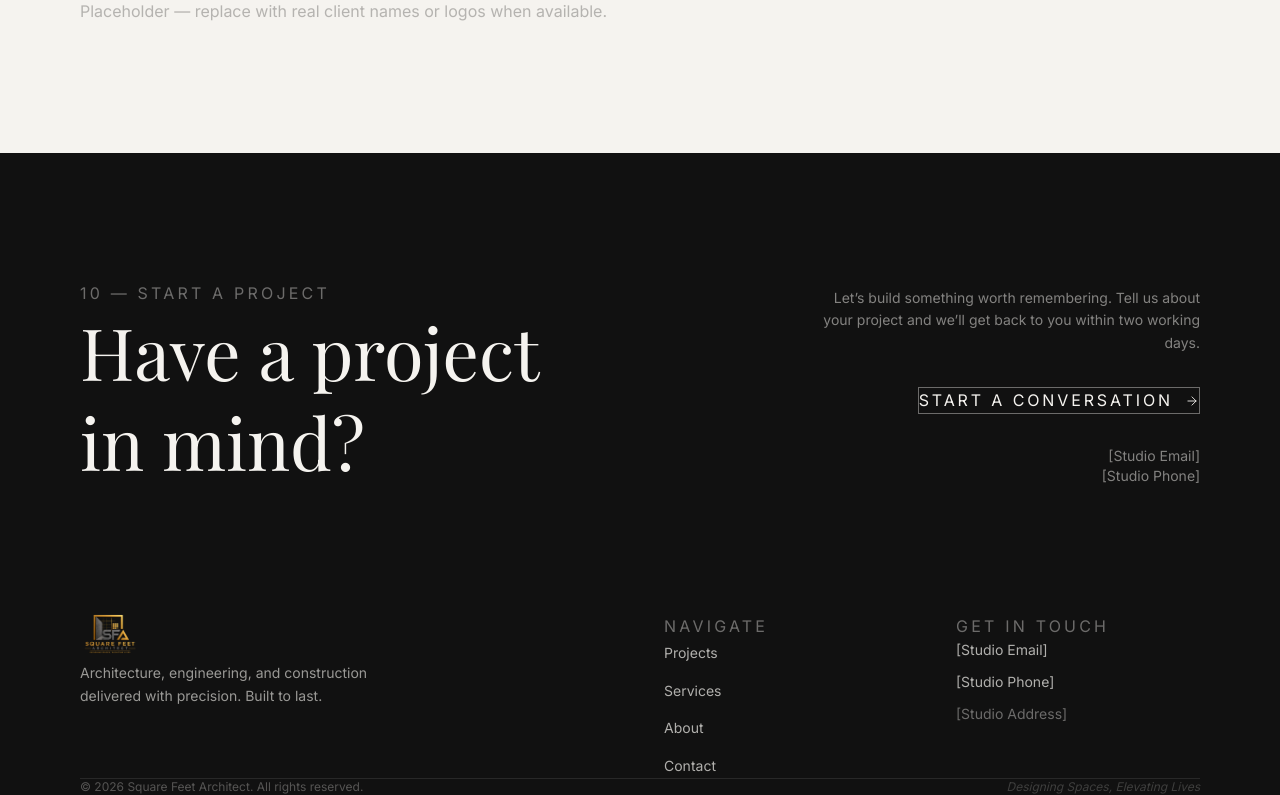
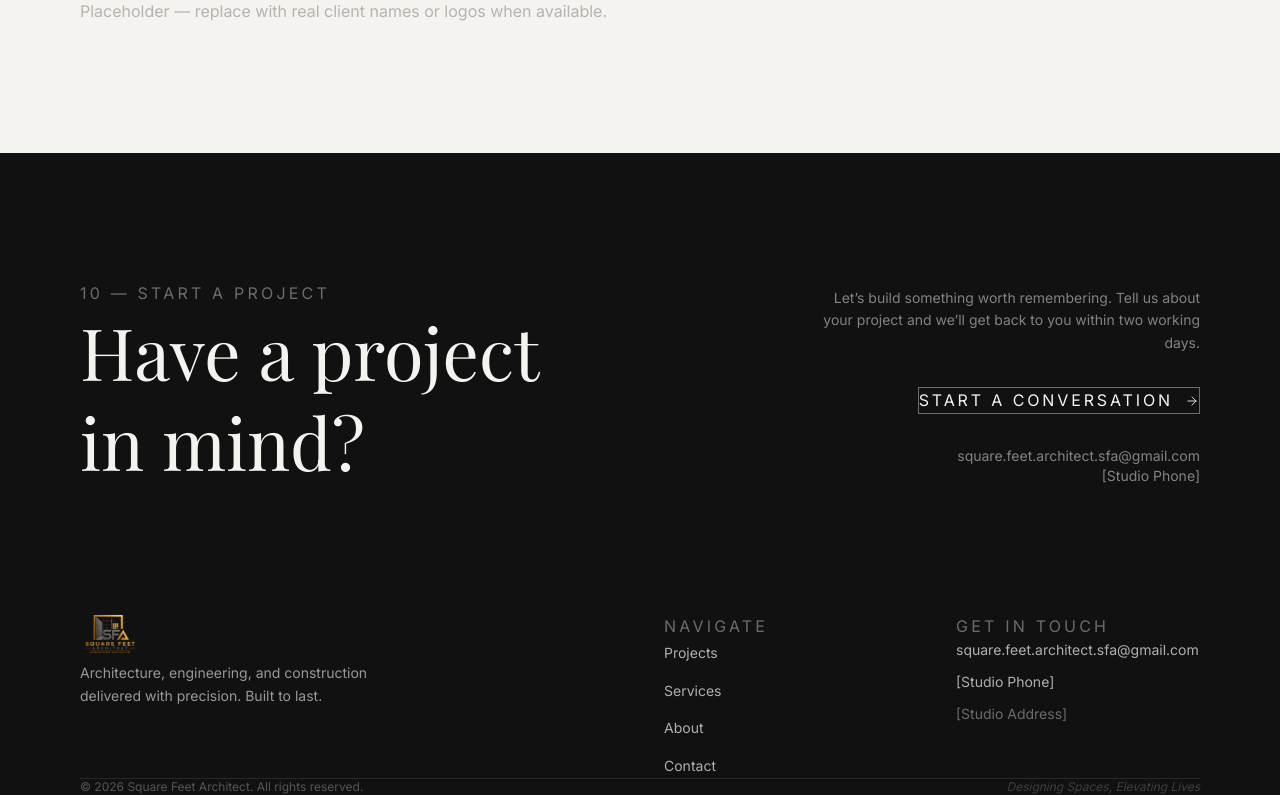
Before and after one commit to nirajkshirsagar007/SquareFeetDesignSpace, a Next.js app: page / in a window 1280 px wide. Shown: the part 7831-8626 px from the top of the page. Built offline with nearby package versions, Linux system fonts and the light colour scheme; a web font is replaced by a local one.

Commit message:
feat: add client studio email address

```diff
--- a/src/data/contact.ts
+++ b/src/data/contact.ts
@@ -1,5 +1,5 @@
 export const contactInfo = {
-  email: "[Studio Email]",
+  email: "square.feet.architect.sfa@gmail.com",
   phone: "[Studio Phone]",
   address: "[Studio Address]",
   hours: "[Working Hours]",
```
